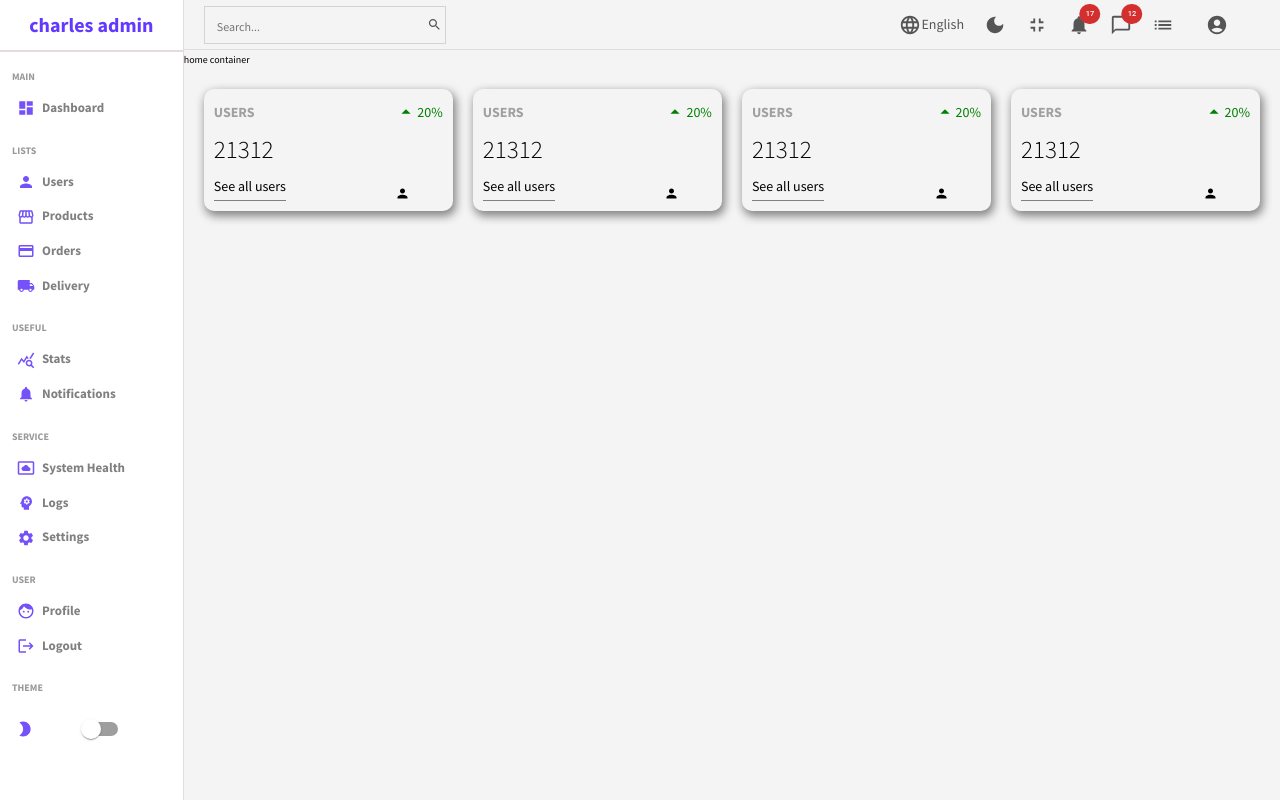
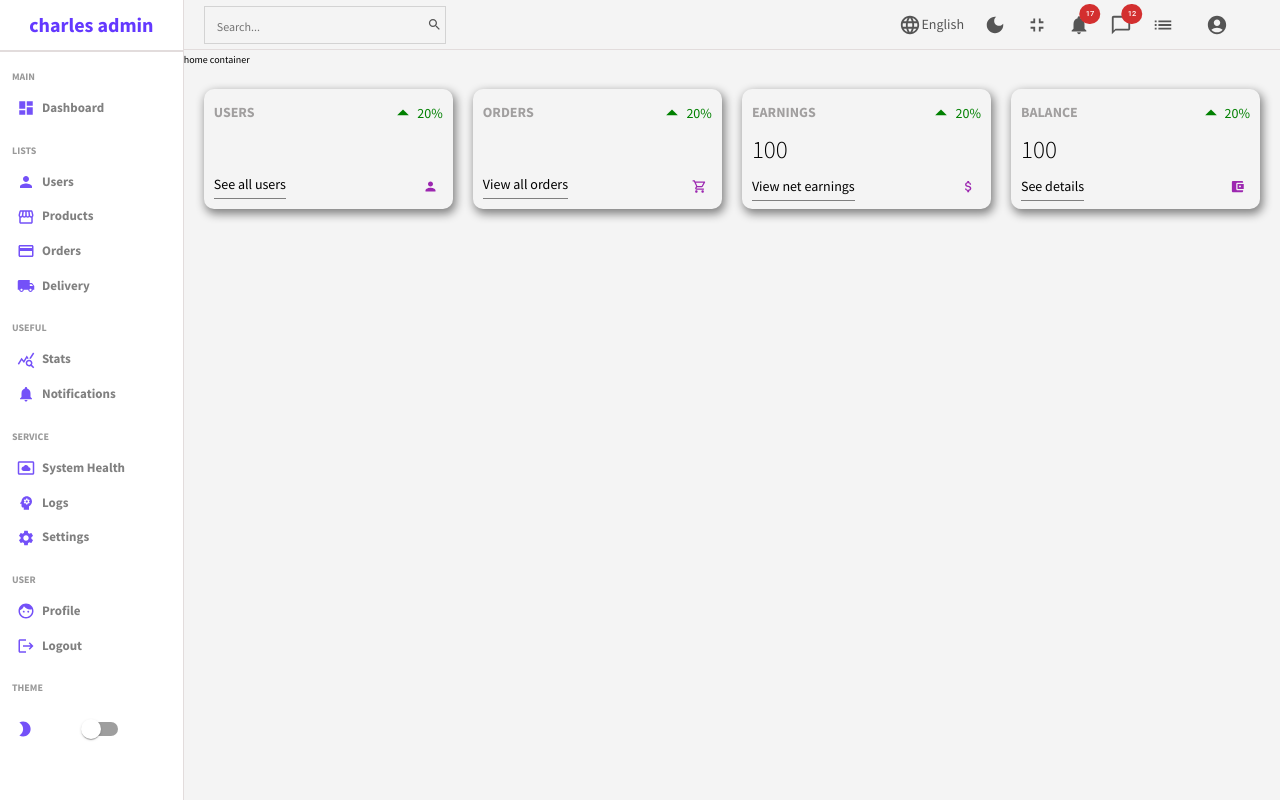
Before and after one commit to c0basi/ecommerce, a React (Create React App) app in the folder admin-panel/: page / in a window 1280 px wide. Built offline with nearby package versions, Linux system fonts and the light colour scheme.

Commit message:
finished styling for widgets

```diff
--- a/admin-panel/src/components/widget/Widget.scss
+++ b/admin-panel/src/components/widget/Widget.scss
@@ -5,7 +5,7 @@
 	padding: 1rem;
 	box-shadow: 2px 4px 10px 1px rgba(0, 0, 0, 0.47);
 	border-radius: 10px;
-	height: fit-content;
+	height: 12rem;
 
 	&__left,
 	&__right {
@@ -44,7 +44,18 @@
 		}
 
 		svg {
-			font-size: 2.2rem;
+			font-size: 2.8rem;
 		}
 	}
+
+	.widget__right .icon {
+		font-size: 1.8rem;
+		padding: 0.5rem;
+		align-self: flex-end;
+		// background-color: rgb(165, 32, 165);
+	}
 }
+
+svg {
+	cursor: pointer;
+}
--- a/admin-panel/src/components/widget/Widget.tsx
+++ b/admin-panel/src/components/widget/Widget.tsx
@@ -2,21 +2,84 @@ import React from 'react';
 import './Widget.scss';
 import ArrowDropUpIcon from '@mui/icons-material/ArrowDropUp';
 import PersonIcon from '@mui/icons-material/Person';
+import IconButton from '@mui/material/IconButton';
+import { ShoppingCartOutlined } from '@mui/icons-material';
+import MonetizationOnIcon from '@mui/icons-material/MonetizationOn';
+import AccountBalanceWalletIcon from '@mui/icons-material/AccountBalanceWallet';
+import { OverridableComponent } from '@mui/material/OverridableComponent';
+import AttachMoneyIcon from '@mui/icons-material/AttachMoney';
+import { SvgIconTypeMap } from '@mui/material';
 
-const Widget = () => {
+interface widgetProps {
+	type: string;
+}
+
+interface Data {
+	title: string;
+	isMoney: Boolean;
+	link: string;
+	icon: JSX.Element;
+}
+
+const amount = 100;
+const diff = 20;
+
+const Widget = ({ type }: widgetProps) => {
+	let data: Data = {} as Data;
+	switch (type) {
+		case 'user':
+			data = {
+				title: 'USERS',
+				isMoney: false,
+				link: 'See all users',
+				icon: <PersonIcon />,
+			};
+			break;
+		case 'order':
+			data = {
+				title: 'ORDERS',
+				isMoney: false,
+				link: 'View all orders',
+				icon: <ShoppingCartOutlined />,
+			};
+			break;
+		case 'earnings':
+			data = {
+				title: 'EARNINGS',
+				isMoney: true,
+				link: 'View net earnings',
+				icon: <AttachMoneyIcon />,
+			};
+			break;
+		case 'balance':
+			data = {
+				title: 'BALANCE',
+				isMoney: true,
+				link: 'See details',
+				icon: <AccountBalanceWalletIcon />,
+			};
+			break;
+		default:
+			break;
+	}
+
 	return (
 		<div className="widget">
 			<div className="widget__left">
-				<span className="widget__left--title">USERS</span>
-				<span className="widget__left--counter">21312</span>
-				<span className="widget__left--link">See all users</span>
+				<span className="widget__left--title">{data.title}</span>
+				<span className="widget__left--counter">
+					{data.isMoney && `${amount}`}
+				</span>
+				<span className="widget__left--link">{data.link}</span>
 			</div>
 			<div className="widget__right">
 				<div className="widget__right--percentage positive">
 					<ArrowDropUpIcon />
-					20%
+					{diff}%
 				</div>
-				<PersonIcon />
+				<IconButton aria-label="person" color="secondary" className="icon">
+					{data.icon}
+				</IconButton>
 			</div>
 		</div>
 	);
--- a/admin-panel/src/pages/home/Home.tsx
+++ b/admin-panel/src/pages/home/Home.tsx
@@ -32,10 +32,10 @@ const Home = () => {
 				<Navbar />
 				home container
 				<div className="widgets">
-					<Widget />
-					<Widget />
-					<Widget />
-					<Widget />
+					<Widget type="user" />
+					<Widget type="order" />
+					<Widget type="earnings" />
+					<Widget type="balance" />
 				</div>
 			</div>
 		</div>
```
